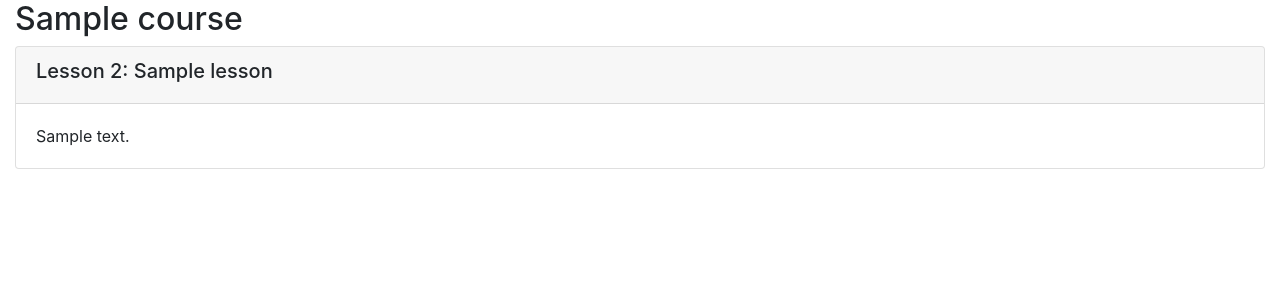
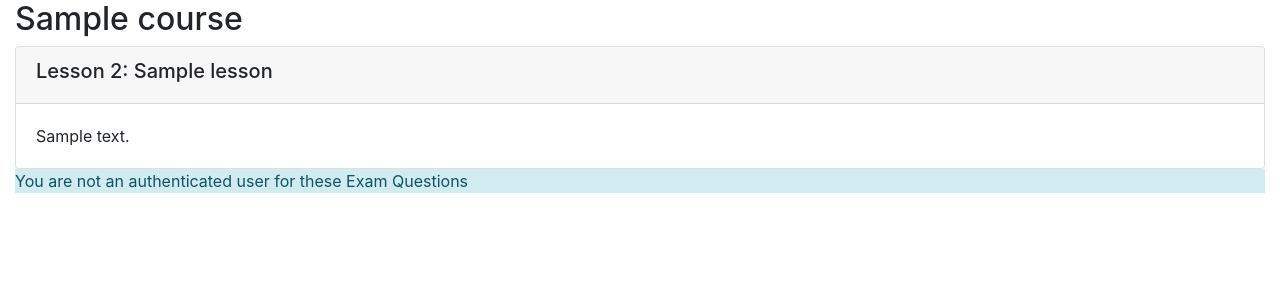
Before and after one commit to bogovich/final-dj-project, a Django app: page /onlinecourse/1/ in a window 1280 px wide. Shown: the part 56-356 px from the top of the page. Run offline with Django 3.2, Linux system fonts and the light colour scheme; tables that the repository leaves empty hold one stand-in row (values such as "Sample post"); some libraries are stand-ins or nearby versions.

Commit message:
Updated template for course detail in bostrap.

```diff
--- a/onlinecourse/templates/onlinecourse/course_detail_bootstrap.html
+++ b/onlinecourse/templates/onlinecourse/course_detail_bootstrap.html
@@ -54,35 +54,21 @@
         <!-- <HINT> Use Bootstrap Collapse to hide exam first, more details could be found here
         https://www.w3schools.com/bootstrap4/bootstrap_collapse.asp-->
 
-            <!--
-
-            A collapse example here:
+        {% if user.is_authenticated %}
+        <br>
+        <button data-toggle="collapse" class="btn btn-info btn-block" data-target="#exam">Start Exam</button>
+        <br>
         <div id="exam" class="collapse">
-                Click to expand elements within the collapse div
-                </div>
-
-            -->
-
-            <!-- <HINT> If user is authenticated, show course exam with a list of question -->
-
-            <!-- <HINT> Each example will have many questions -->
-
-            <!-- <HINT> Each question will have many choices -->
-
-
-            <!-- <HINT> Create a form to collect the selected choices for all questions -->
-            <!-- <HINT> For each question choice, you may create a checkbox input like
-            <input type="check" name="choice_{{choice.id}}" id="{{choice.id}}" ...>
-            -->
-
-            <!-- A choice submission form example
-            <form id="questionform" action="point to a submit view" method="post">
-                        ... for each question in the course ...
+        <form id="questionform" action="{% url 'onlinecourse:submit' course.id %}" method="post">
+            <!--Questions-->
+             {% for question in course.question_set.all %}
+                   <div id="accordion">
                    <div class="card mt-1">
-                            <div class="card-header"><h5>{{ question.question_text}}</h5></div>
+                        <div class="card-header" style="cursor: pointer;" data-toggle="collapse" href="#collapseItem"><h5>{{ question.question_text}}</h5></div>
                         {% csrf_token %}
-                            <div class="form-group">
-                               ... for each choice in the question ...
+                        <div id="collapseItem" class="collapse" data-parent="#accordion" class="form-group">
+                           <!--Choices-->
+                            {% for choice in question.choice_set.all %}
                             <div class="form-check">
                                 <label class="form-check-label">
                                     <input type="checkbox" name="choice_{{choice.id}}"
@@ -90,10 +76,20 @@
                                            value="{{choice.id}}">{{ choice.choice_text }}
                                 </label>
                             </div>
+                            {% endfor %}
                         </div>
                     </div>
+                    </div>
+                    {% endfor %}
+                <br>
                 <input class="btn btn-success btn-block" type="submit" value="Submit">
-            </form> -->
+        </form>
+        </div>
+        {% endif %}
+        <!--Not Authenticated-->
+        {% if not user.is_authenticated %}
+            <div class='alert-info'>You are not an authenticated user for these Exam Questions</div>
+        {% endif %}
 
         <!--Check here to see more details Bootstrap checkbox
          https://www.w3schools.com/bootstrap4/bootstrap_forms_inputs.asp-->
```
Lines whose indentation alone changed are shown as unchanged.
